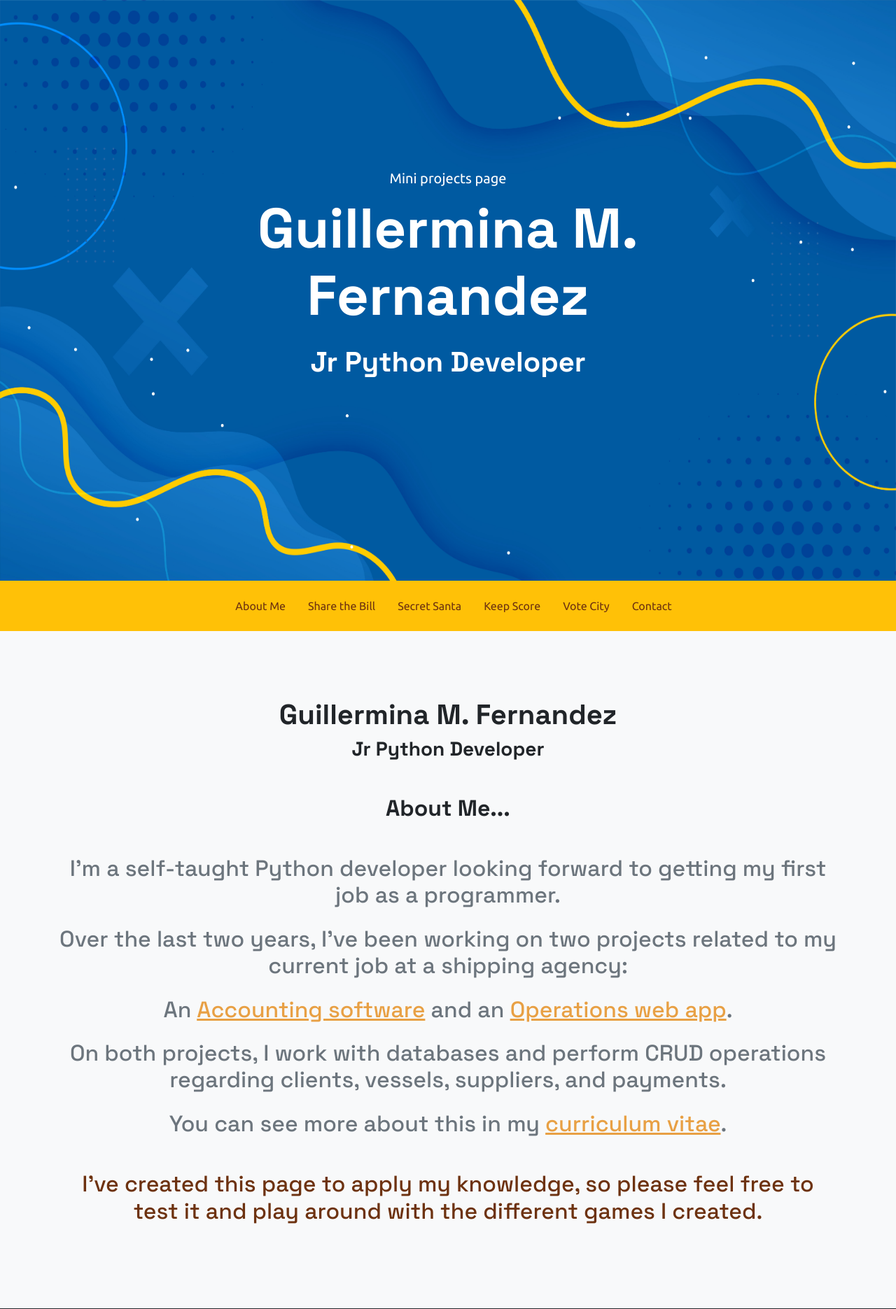
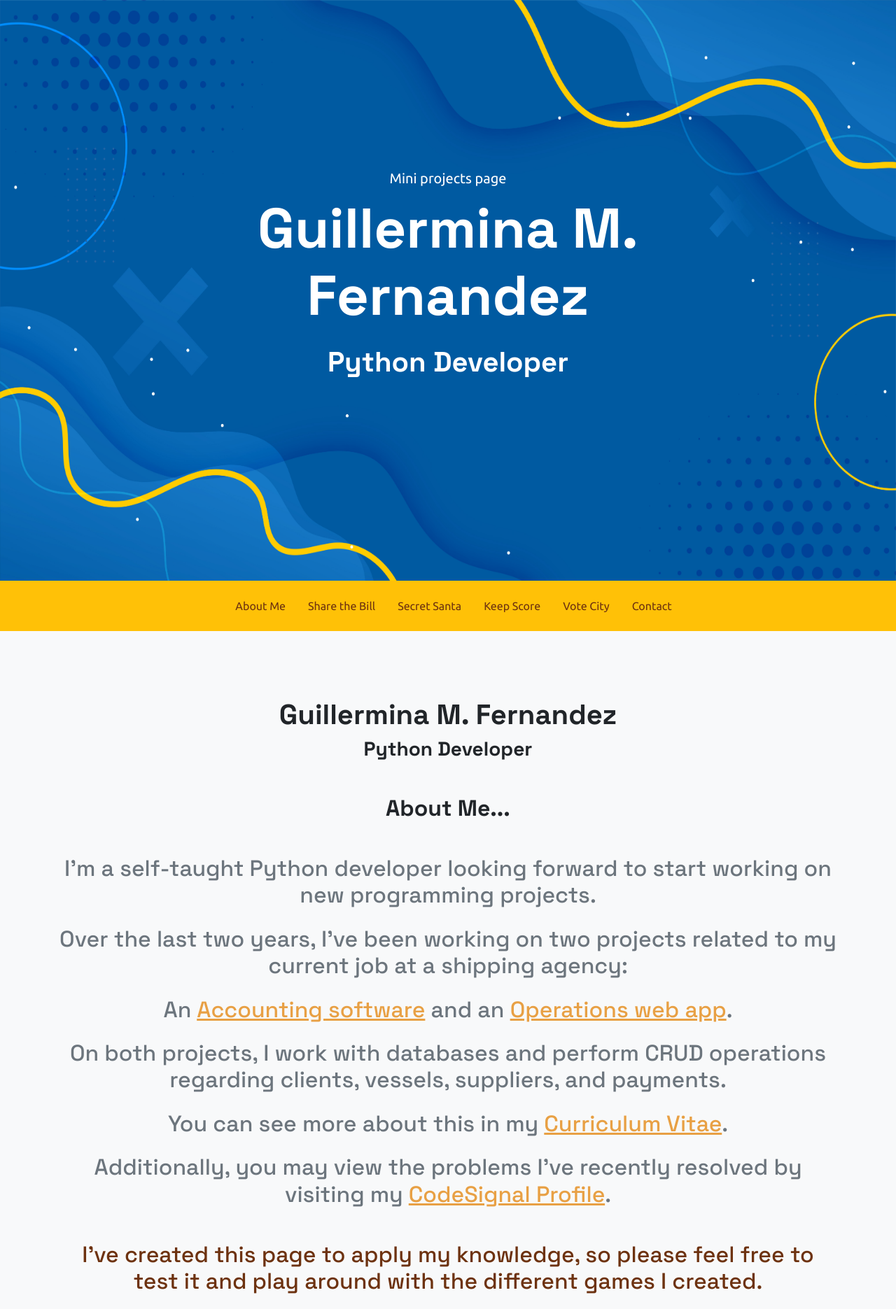
Before and after one commit to guillermina-fernandez/PersonalPage, a Django app: page /guillerminafernandez/ in a window 1280 px wide. Shown: the top 1871 px of the page at 70% size. Run offline with Django 4.2, Linux system fonts and the light colour scheme; data comes from the database, SQL or seed files in the repository; some libraries are stand-ins or nearby versions.

Commit message:
Update personalpage.html
CV update

```diff
--- a/templates/personalpage.html
+++ b/templates/personalpage.html
@@ -27,7 +27,7 @@
                         <div class="col-md-10 col-xl-7 pb-5 pt-5">
                             <p class="fs-5 mb-2 text-white">Mini projects page</p>
                             <h1 class="display-1 fw-bold mb-4 text-capitalize text-white">Guillermina M. Fernandez</h1>
-                            <h2 class="display-6 fw-bold mb-4 text-white">Jr Python Developer</h2>
+                            <h2 class="display-6 fw-bold mb-4 text-white">Python Developer</h2>
                             <div class="d-inline-flex flex-wrap gap-2 justify-content-center py-1">
                             </div>
                         </div>
@@ -63,11 +63,11 @@
                     <div class="row">
                         <div class="me-auto ms-auto">
                             <h1 class="fw-bold text-capitalize text-dark">Guillermina M. Fernandez</h1>
-                            <h3 class="fw-bold text-capitalize text-dark">Jr Python Developer</h3>
-                            <h2 class="fw-bold mt-5 text-capitalize text-dark">About Me...</h2>
-                            <p class="mt-5 mb-4 h2">I'm a self-taught Python developer looking forward to getting my first job as a programmer.</p>
+                            <h3 class="fw-bold text-capitalize text-dark">Python Developer</h3>
+                            <h2 class="fw-bold mt-5 text-capitalize text-dark" id="aboutme">About Me...</h2>
+                            <p class="mt-5 mb-4 h2">I'm a self-taught Python developer looking forward to start working on new programming projects.</p>
                             <p class="mt-3 mb-4 h2">Over the last two years, I've been working on two projects related to my current job at a shipping agency:</p>
-                            <p class="mt-3 mb-4 h2">An <a href="#about" onclick="showAcc()">Accounting software</a> and an <a href="#about" onclick="showOps()">Operations web app</a>.</p>
+                            <p class="mt-3 mb-4 h2">An <a href="#aboutme" onclick="showAcc()">Accounting software</a> and an <a href="#aboutme" onclick="showOps()">Operations web app</a>.</p>
                             <div class="mt-5" id="accounting" style="display: none">
                                 <div class="mb-3">
                                     <button id="supplier" class="btn btn-primary" type="button" onclick="showpic(this.id)">CRUD Suppliers</button>
@@ -77,11 +77,11 @@
                                     <button id="database" class="btn btn-primary" type="button" onclick="showpic(this.id)">Database example</button>
                                 </div>
                                 <div style="justify-content: center; display: flex">
-                                    <img id="img_supplier" style="display: block" src="{% static 'media/accounting/01. Suppliers.png' %}">
-                                    <img id="img_vessel" style="display: none" src="{% static 'media/accounting/02. Vessels.png' %}">
-                                    <img id="img_invoice" style="display: none" src="{% static 'media/accounting/03. Invoice.png' %}">
-                                    <img id="img_payment" style="display: none" src="{% static 'media/accounting/04. Payment order.png' %}">
-                                    <img id="img_database" style="display: none" src="{% static 'media/accounting/05. database controller example.png' %}">
+                                    <img id="img_supplier" class="w-100" style="display: block" src="{% static 'media/accounting/01. Suppliers.png' %}">
+                                    <img id="img_vessel" class="w-100" style="display: none" src="{% static 'media/accounting/02. Vessels.png' %}">
+                                    <img id="img_invoice" class="w-100" style="display: none" src="{% static 'media/accounting/03. Invoice.png' %}">
+                                    <img id="img_payment" class="w-100" style="display: none" src="{% static 'media/accounting/04. Payment order.png' %}">
+                                    <img id="img_database" class="w-100" style="display: none" src="{% static 'media/accounting/05. database controller example.png' %}">
                                 </div>
                             </div>
                             <div class="mt-5" id="operations" style="display: none">
@@ -96,18 +96,19 @@
                                     <button id="view" class="btn btn-primary" type="button" onclick="showpic(this.id)">View example</button>
                                 </div>
                                 <div style="justify-content: center; display: flex">
-                                    <img id="img_login" style="display: block" src="{% static 'media/operations/01. Login.png' %}">
-                                    <img id="img_new_vessel" style="display: none" src="{% static 'media/operations/02. New Vessel.png' %}">
-                                    <img id="img_vessel_op" style="display: none" src="{% static 'media/operations/03. Vessel.png' %}">
-                                    <img id="img_embarkment" style="display: none" src="{% static 'media/operations/04. Embarkment.png' %}">
-                                    <img id="img_disembarkment" style="display: none" src="{% static 'media/operations/05. Disembarkment.png' %}">
-                                    <img id="img_watchmen" style="display: none" src="{% static 'media/operations/06. Watchmen & Head Tally.png' %}">
-                                    <img id="img_health" style="display: none" src="{% static 'media/operations/07. Health department.png' %}">
-                                    <img id="img_view" style="display: none" src="{% static 'media/operations/08. View example.png' %}">
+                                    <img id="img_login" class="w-100" style="display: block" src="{% static 'media/operations/01. Login.png' %}">
+                                    <img id="img_new_vessel" class="w-100" style="display: none" src="{% static 'media/operations/02. New Vessel.png' %}">
+                                    <img id="img_vessel_op" class="w-100" style="display: none" src="{% static 'media/operations/03. Vessel.png' %}">
+                                    <img id="img_embarkment" class="w-100" style="display: none" src="{% static 'media/operations/04. Embarkment.png' %}">
+                                    <img id="img_disembarkment" class="w-100" style="display: none" src="{% static 'media/operations/05. Disembarkment.png' %}">
+                                    <img id="img_watchmen" class="w-100" style="display: none" src="{% static 'media/operations/06. Watchmen & Head Tally.png' %}">
+                                    <img id="img_health" class="w-100" style="display: none" src="{% static 'media/operations/07. Health department.png' %}">
+                                    <img id="img_view" class="w-100" style="display: none" src="{% static 'media/operations/08. View example.png' %}">
                                 </div>
                             </div>
                             <p class="mt-3 mb-4 h2">On both projects, I work with databases and perform CRUD operations regarding clients, vessels, suppliers, and payments.</p>
-                            <p class="mt-3 mb-4 h2">You can see more about this in my <a href="{% static 'Fernandez Guillermina  - Curriculum Vitae - eng.pdf' %}" target="_blank">curriculum vitae</a>.</p>
+                            <p class="mt-3 mb-4 h2">You can see more about this in my <a href="{% static 'FERNANDEZ GUILLERMINA - Python Developer.pdf' %}" target="_blank">Curriculum Vitae</a>.</p>
+                            <p class="mt-3 mb-4 h2">Additionally, you may view the problems I've recently resolved by visiting my <a href="https://app.codesignal.com/profile/guillermin_f" target="_blank">CodeSignal Profile</a>.</p>
                             <p class="mt-5 mb-4 h2 text-secondary">I've created this page to apply my knowledge, so please feel free to test it and play around with the different games I created.</p>
                         </div>
                     </div>
@@ -119,7 +120,7 @@
                     <h5 class="fw-bold mb-5 text-info">Calculate how much to pay if sharing the bill...with tips!</h5>
                     <div class="g-4 justify-content-center row row-cols-lg-3 row-cols-md-2 text-center">
                         <div class="w-100">
-                            <form id="form_bill" method="POST" action="" onsubmit="showBill('{% url 'showBill' %}')">
+                            <form id="form_bill" method="POST" action="" onsubmit="showBill()">
                                 {% csrf_token %}
                                 <div>
                                     <div class="hstack">
```
